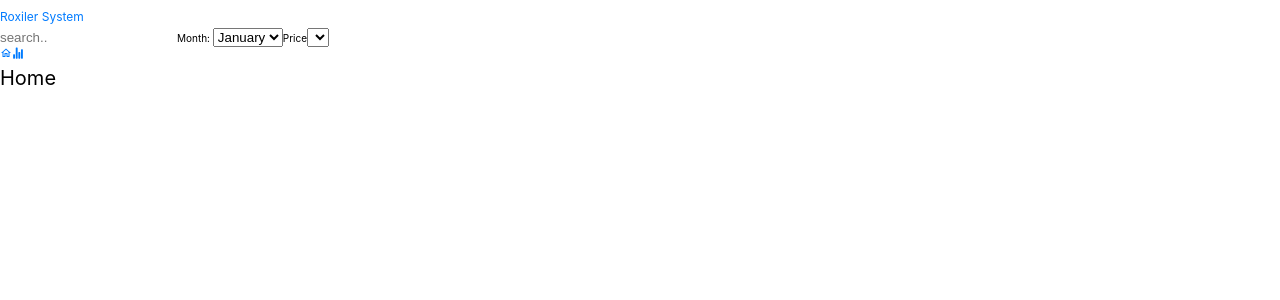
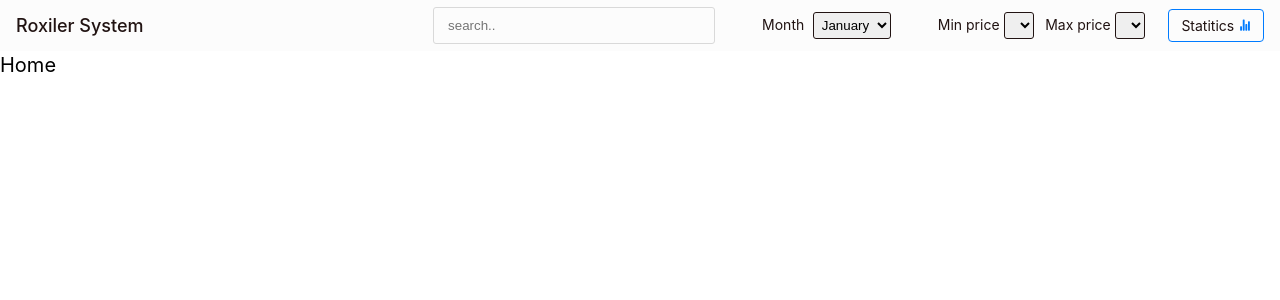
Before and after one commit to arun-kumar-1995/mern-roxiler-system, a React (Create React App) app in the folder frontend/: page / in a window 1280 px wide. Shown: the top 300 px of the page. Built offline with nearby package versions, Linux system fonts and the light colour scheme.

Commit message:
Header markup

```diff
--- a/frontend/src/components/Header.jsx
+++ b/frontend/src/components/Header.jsx
@@ -1,23 +1,39 @@
 import { Link } from "react-router-dom";
-
-
-
+import { IoStatsChart } from "react-icons/io5";
 
 const Header = () => {
   return (
     <header>
-      <h1>
+      <div className="header-container">
+        <div className="header-logo">
           <Link to="/">Roxiler System</Link>
-      </h1>
+        </div>
+        <div className="search header-section">
           <input type="text" placeholder="search.." />
-      <label htmlFor="month">Month: </label>
+        </div>
+        <div className="month-filter header-section">
+          <label htmlFor="month">Month </label>
           <select name="" id="">
             <option value="1">January</option>
           </select>
+        </div>
 
-      <label htmlFor="price">Price</label>
+        <div className="price-filter header-section">
+          <div className="min-price">
+            <label htmlFor="price">Min price</label>
             <select name="" id=""></select>
+          </div>
+          <div className="max-price">
+            <label htmlFor="price">Max price</label>
+            <select name="" id=""></select>
+          </div>
+        </div>
 
+        <Link to="/stats" title="go stats" className="btn btn-stats">
+          <span>Statitics</span>
+          <IoStatsChart />
+        </Link>
+      </div>
     </header>
   );
 };
--- a/frontend/src/components/Sidenav.jsx
+++ b/frontend/src/components/Sidenav.jsx
@@ -5,14 +5,16 @@ import { IoStatsChart } from "react-icons/io5";
 
 const Sidenav = () => {
   return (
+    <div className="sidenav">
       <nav>
-      <Link to="/">
+        <Link to="/" title="home">
           <MdOutlineHome />
         </Link>
-      <Link to="/stats">
+        <Link to="/stats" title="go stats">
           <IoStatsChart />
         </Link>
       </nav>
+    </div>
   );
 };
 
--- a/frontend/src/layouts/AppLayout.jsx
+++ b/frontend/src/layouts/AppLayout.jsx
@@ -3,12 +3,7 @@ import Sidenav from "../components/Sidenav";
 import "../styles/App.css";
 
 const AppLayout = ({ children }) => {
-  return (
-    <div className="app-container">
-      <Sidenav />
-      {children}
-    </div>
-  );
+  return <div className="app-container">{children}</div>;
 };
 
 export default AppLayout;
--- a/frontend/src/styles/App.css
+++ b/frontend/src/styles/App.css
@@ -0,0 +1,102 @@
+/* -----header-------- */
+
+header {
+  padding: 0.8rem 1.6rem;
+  background-color: #fcfcfc;
+}
+
+.header-container {
+  display: flex;
+  align-items: center;
+  width: 100%;
+}
+
+.header-logo {
+  flex: 1;
+}
+
+.header-section {
+  margin: 0 2.4em;
+}
+.header-logo a {
+  color: #211312;
+  font-size: 1.8rem;
+  font-weight: 500;
+}
+
+.header-container label {
+  color: #211312;
+  font-size: 1.4rem;
+  margin-right: 0.4em;
+}
+
+a.btn-stats {
+  border: 1px solid;
+  padding: 0.6rem 1.2rem;
+  border-radius: 0.4rem;
+}
+
+a.btn-stats span {
+  color: #211312;
+  font-size: 1.4rem;
+}
+a.btn-stats svg {
+  margin-left: 0.4em;
+  font-size: 1.2rem;
+}
+
+.search input {
+  outline: 1px solid #d9d9d9;
+  padding: 1rem;
+  border-radius: 0.2rem;
+  text-indent: 0.4rem;
+  min-width: 28rem;
+}
+.search input:focus {
+  outline: 1px solid #2391da;
+}
+
+.header-container select {
+  padding: 0.4rem;
+  cursor: pointer;
+  border-radius: 0.2rem;
+  border: none;
+  outline: 1px solid #211312;
+}
+.header-container select:focus {
+  outline: 1px solid #2391da;
+}
+.price-filter {
+  display: flex;
+  gap: 1.2rem;
+}
+/* ---- side nav ------*/
+
+.sidenav {
+  position: fixed;
+  right: 0;
+  top: 0;
+  bottom: 0;
+  z-index: 99;
+}
+
+.sidenav nav {
+  height: 100vh;
+  background-color: #fcfcfc;
+  box-shadow: 0 2px 2px 1px rgba(0, 0, 0, 0.12);
+  width: 7.2rem;
+}
+
+.sidenav nav a {
+  display: block;
+  width: 100%;
+  font-size: 2.2rem;
+  padding: 1rem 2rem;
+  color: #696969;
+  border-radius: 0.4rem;
+}
+
+.sidenav nav a.active,
+.sidenav nav a:hover {
+  background-color: rgba(0, 0, 0, 0.2);
+}
```
Lines whose indentation alone changed are shown as unchanged.
